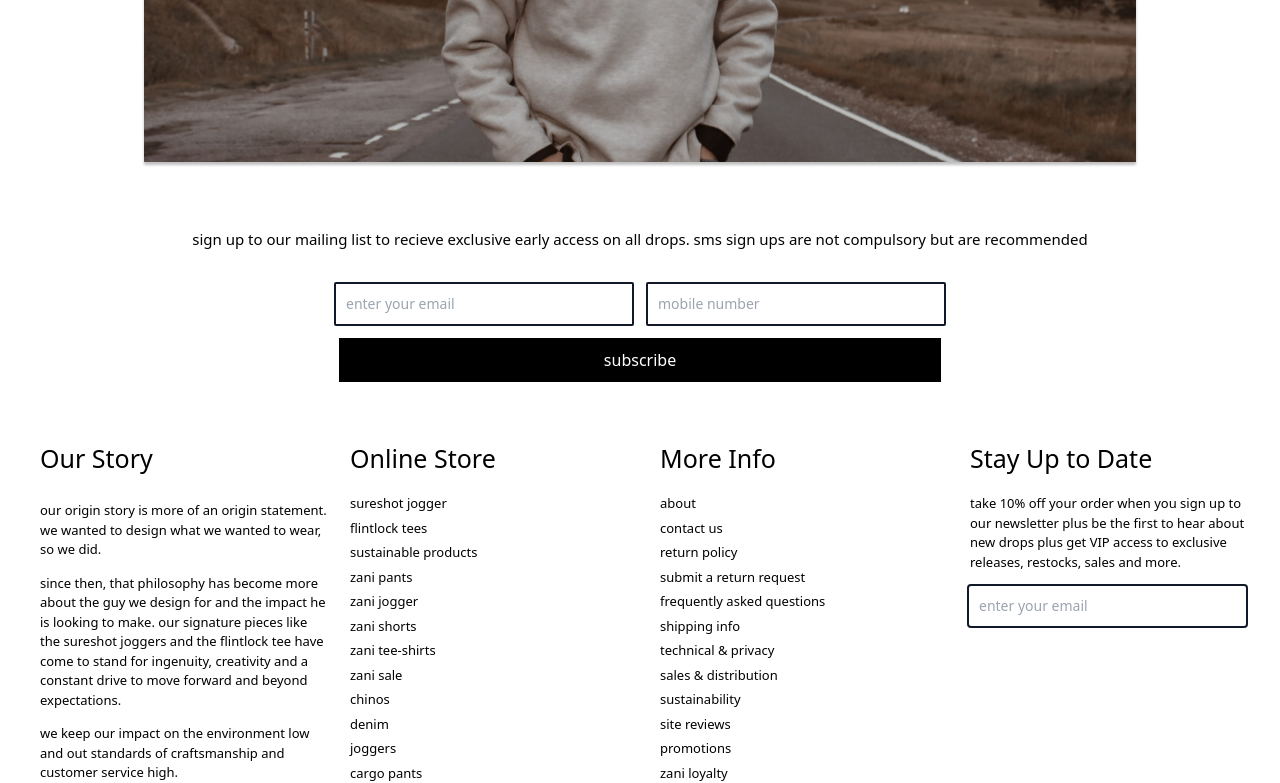
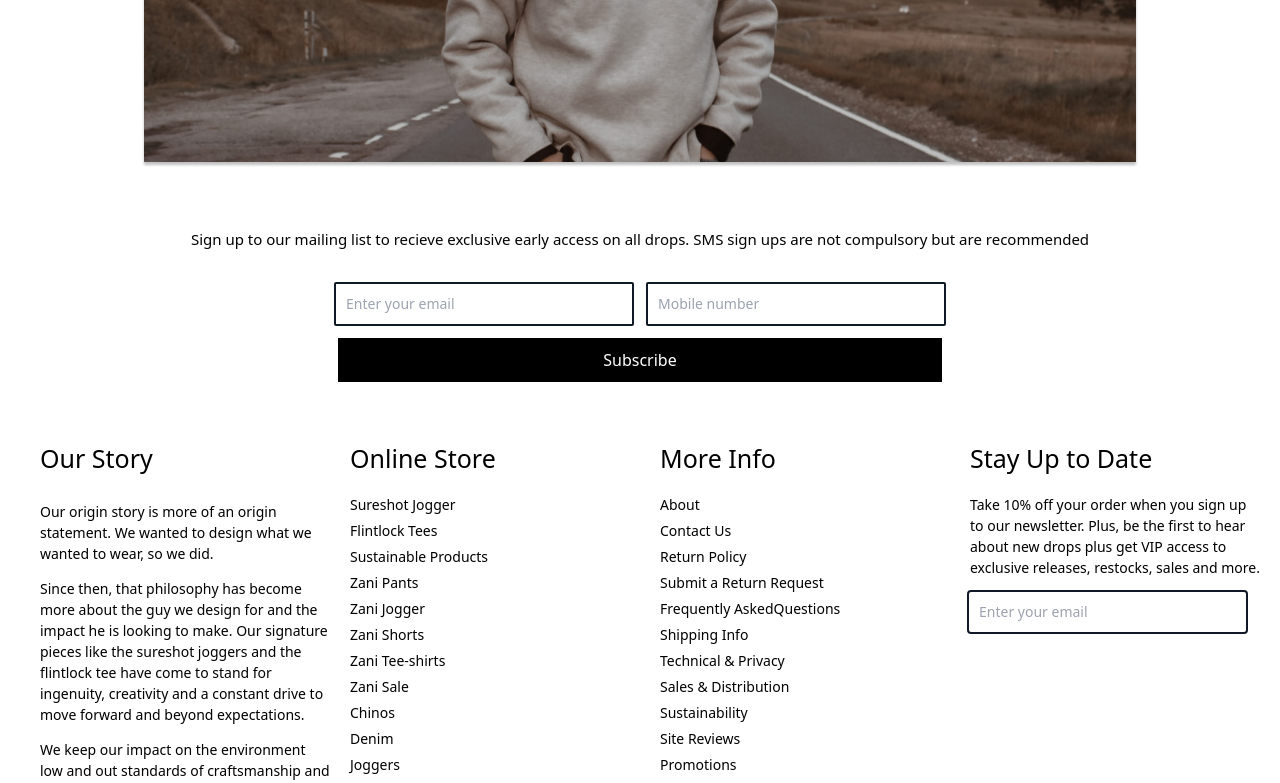
Before and after one commit to EmekaManuel/zani-store, a React (Vite) app: page / in a window 1280 px wide. Shown: the part 2000-2783 px from the top of the page. Built offline with nearby package versions, Linux system fonts and the light colour scheme.

Commit message:
minor text formatting(eg footer links)

```diff
--- a/index.html
+++ b/index.html
@@ -4,7 +4,7 @@
     <meta charset="UTF-8" />
     <link rel="icon" type="image/svg+xml" href="/vite.svg" />
     <meta name="viewport" content="width=device-width, initial-scale=1.0" />
-    <title>Vite + React</title>
+    <title>Zani Stores</title>
   </head>
   <body style="background-color: white;">
     <div id="root"></div>
--- a/src/Components/Contact.jsx
+++ b/src/Components/Contact.jsx
@@ -5,29 +5,29 @@ const Contact = () => {
     <div className="flex justify-center flex-col mx-auto mb-3 md:mb-0">
       <div className="categories-title flex justify-center text-center md:my-5">
         <h1 className="text-[20px] md:text-[15px] px-8">
-          sign up to our mailing list to recieve exclusive early access on all
-          drops. sms sign ups are not compulsory but are recommended
+          Sign up to our mailing list to recieve exclusive early access on all
+          drops. SMS sign ups are not compulsory but are recommended
         </h1>
       </div>
 
       <div className="flex justify-center flex-col md:space-x-3 md:flex-row mx-10 md:mx-0 my-6 md:my-0 mb-3 md:mb-0">
         <input
           type="text"
-          className="bg-white border-2 my-3   border-gray-900 text-gray-900 text-sm rounded-sm focus:ring-blue-500 focus:outline-none focus:border-blue-500 md:w-[300px] block p-2.5"
-          placeholder="enter your email"
+          className="bg-white border-2 my-3 border-gray-900 text-gray-900 text-sm rounded-sm focus:ring-blue-500 focus:outline-none focus:border-blue-500 md:w-[300px] block p-2.5"
+          placeholder="Enter your email"
         />
         <input
           type="number"
-          className="bg-white border-2 my-3  border-gray-900 text-gray-900 text-sm rounded-sm focus:ring-blue-500 focus:outline-none focus:border-blue-500 md:w-[300px] block p-2.5"
-          placeholder="mobile number"
+          className="bg-white border-2 my-3 border-gray-900 text-gray-900 text-sm rounded-sm focus:ring-blue-500 focus:outline-none focus:border-blue-500 md:w-[300px] block p-2.5"
+          placeholder="Mobile number"
         />
 
 
       </div>
 
-    <div className="flex justify-center text-center ">
-      <p className="bg-black text-white xl:px-[265px] xl:py-[10px] px-[120px] py-[10px] md:py-[10px] md:px-[264px]">subscribe</p>
-    </div>
+      <div className="flex justify-center text-center">
+        <p className="bg-black text-white xl:px-[265px] xl:py-[10px] px-[120px] py-[10px] md:py-[10px] md:px-[264px] hover:bg-gray-900 cursor-pointer">Subscribe</p>
+      </div>
     </div>
   );
 };
--- a/src/Components/Footer.jsx
+++ b/src/Components/Footer.jsx
@@ -6,28 +6,28 @@ const Footer = () => {
       {/******************** our story *****************/}
       <div className=" flex pl-5 flex-col text-left md:w-1/4 md:my-10">
         <h1 className="text-[12px] text-2xl md:text-[25px] my-5">Our Story</h1>
-        <p className="md:text-[13px]">
+        <p className="md:text-[14px]">
           <p className="py-[7px]">
-            our origin story is more of an origin statement. we wanted to design
+            Our origin story is more of an origin statement. We wanted to design
             what we wanted to wear, so we did.
           </p>
 
           <p className="py-[7px]">
-            since then, that philosophy has become more about the guy we design
-            for and the impact he is looking to make. our signature pieces like
+            Since then, that philosophy has become more about the guy we design
+            for and the impact he is looking to make. Our signature pieces like
             the sureshot joggers and the flintlock tee have come to stand for
             ingenuity, creativity and a constant drive to move forward and
             beyond expectations.
           </p>
           <p className="py-[7px]">
-            we keep our impact on the environment low and out standards of
+            We keep our impact on the environment low and out standards of
             craftsmanship and customer service high.
           </p>
           <p className="py-[7px]">
-            we're for good times and even greater design and we create what you
+            We're for good times and even greater design and we create what you
             want to wear because we wear it too.
           </p>
-          <p className="py-[7px]">we are zani</p>
+          <p className="py-[7px]">We are Zani.</p>
         </p>
       </div>
       {/******************** our story ends *****************/}
@@ -38,22 +38,74 @@ const Footer = () => {
         <h1 className="text-[12px] text-2xl md:text-[25px] my-5">
           Online Store
         </h1>
-        <ul className="md:text-[13px]">
-          <p className="pb-[5px]">sureshot jogger</p>
-          <p className="pb-[5px]">flintlock tees</p>
-          <p className="pb-[5px]">sustainable products</p>
-          <p className="pb-[5px]">zani pants</p>
-          <p className="pb-[5px]">zani jogger</p>
-          <p className="pb-[5px]">zani shorts</p>
-          <p className="pb-[5px]">zani tee-shirts</p>
-          <p className="pb-[5px]">zani sale</p>
-          <p className="pb-[5px]">chinos</p>
-          <p className="pb-[5px]">denim</p>
-          <p className="pb-[5px]">joggers</p>
-          <p className="pb-[5px]">cargo pants</p>
-          <p className="pb-[5px]">hoodies</p>
-          <p className="pb-[5px]">ree grn</p>
-          <p className="pb-[5px]">gill cards</p>
+        <ul className="md:text-[14px]">
+          <a href="">
+            <p className="pb-[5px]">Sureshot Jogger</p>
+          </a>
+
+          <a href="">
+            <p className="pb-[5px]">Flintlock Tees</p>
+          </a>
+
+          <a href="">
+            <p className="pb-[5px]">Sustainable Products</p>
+          </a>
+
+          <a href="">
+            <p className="pb-[5px]">Zani Pants</p>
+          </a>
+
+          <a href="">
+            <p className="pb-[5px]">Zani Jogger</p>
+          </a>
+
+          <a href="">
+            <p className="pb-[5px]">Zani Shorts</p>
+          </a>
+
+          <a href="">
+            <p className="pb-[5px]">Zani Tee-shirts</p>
+
+          </a>
+
+          <a href="">
+            <p className="pb-[5px]">Zani Sale</p>
+
+          </a>
+
+          <a href="">
+            <p className="pb-[5px]">Chinos</p>
+
+          </a>
+
+          <a href="">
+            <p className="pb-[5px]">Denim</p>
+
+          </a>
+
+          <a href="">
+            <p className="pb-[5px]">Joggers</p>
+
+          </a>
+
+          <a href="">
+            <p className="pb-[5px]">Cargo Pants</p>
+
+          </a>
+
+          <a href="">
+            <p className="pb-[5px]">Hoodies</p>
+
+          </a>
+
+          <a href="">
+            <p className="pb-[5px]">Ree Grn</p>
+
+          </a>
+
+          <a href="">
+            <p className="pb-[5px]">Gill Cards</p>
+          </a>
         </ul>
       </div>
 
@@ -63,22 +115,66 @@ const Footer = () => {
 
       <div className=" flex pl-5 flex-col md:w-1/4 text-left md:my-10">
         <h1 className="text-[12px] text-2xl md:text-[25px] my-5">More Info</h1>
-        <ul className="md:text-[13px]">
-          <p className="pb-[5px]">about</p>
-          <p className="pb-[5px]"> contact us </p>
-          <p className="pb-[5px]">return policy</p>
-          <p className="pb-[5px]">submit a return request</p>
-          <p className="pb-[5px]">frequently asked questions</p>
-          <p className="pb-[5px]">shipping info</p>
-          <p className="pb-[5px]">{"technical & privacy"}</p>
-          <p className="pb-[5px]">{"sales & distribution"}</p>
-          <p className="pb-[5px]">sustainability</p>
-          <p className="pb-[5px]">site reviews</p>
-          <p className="pb-[5px]">promotions</p>
-          <p className="pb-[5px]">zani loyalty</p>
-          <p className="pb-[5px]">refer a friend</p>
-          <p className="pb-[5px]">ambassador program</p>
-          <p className="pb-[5px]">those who wear</p>
+        <ul className="md:text-[14px]">
+          <a href="">
+            <p className="pb-[5px]">About</p>
+          </a>
+
+          <a href="">
+            <p className="pb-[5px]">Contact Us </p>
+          </a>
+
+          <a href="">
+            <p className="pb-[5px]">Return Policy</p>
+          </a>
+
+          <a href="">
+            <p className="pb-[5px]">Submit a Return Request</p>
+          </a>
+
+          <a href="">
+            <p className="pb-[5px]">Frequently AskedQuestions</p>
+          </a>
+
+          <a href="">
+            <p className="pb-[5px]">Shipping Info</p>
+          </a>
+
+          <a href="">
+            <p className="pb-[5px]">Technical & Privacy</p>
+          </a>
+
+          <a href="">
+            <p className="pb-[5px]">Sales & Distribution</p>
+          </a>
+
+          <a href="">
+            <p className="pb-[5px]">Sustainability</p>
+          </a>
+
+          <a href="">
+            <p className="pb-[5px]">Site Reviews</p>
+          </a>
+
+          <a href="">
+            <p className="pb-[5px]">Promotions</p>
+          </a>
+
+          <a href="">
+            <p className="pb-[5px]">Zani Loyalty</p>
+          </a>
+
+          <a href="">
+            <p className="pb-[5px]">Refer a Friend</p>
+          </a>
+
+          <a href="">
+            <p className="pb-[5px]">Ambassador Program</p>
+          </a>
+
+          <a href="">
+            <p className="pb-[5px]">Those Who Wear</p>
+          </a>
         </ul>
       </div>
 
@@ -88,15 +184,15 @@ const Footer = () => {
         <h1 className="text-[12px] text-2xl md:text-[25px] my-5">
           Stay Up to Date
         </h1>
-        <p className="md:text-[13px]">
-          take 10% off your order when you sign up to our newsletter plus be the
+        <p className="md:text-[14px]">
+          Take 10% off your order when you sign up to our newsletter. Plus, be the
           first to hear about new drops plus get VIP access to exclusive
           releases, restocks, sales and more.
         </p>
         <input
-          type="number"
+          type="email"
           className="bg-white relative border-2 my-3 ml-[-3px] mr-3 border-gray-900 text-gray-900 text-sm rounded only:odd:md:w-[180px] block p-2.5"
-          placeholder="enter your email"
+          placeholder="Enter your email"
         />
       </div>
     </div>
--- a/src/Components/LoginHero.jsx
+++ b/src/Components/LoginHero.jsx
@@ -9,8 +9,7 @@ const loginPage = () => {
       <img
         src={LoginImage}
         className="w-full hidden md:flex md:visible md:w-1/2 h-4/6 object-cover md:h-full"
-        alt=""
-        srcSet=""
+        alt="login"
       />
 
       <div className="absolute hidden md:visible bg-black bottom-[150px] rounded left-5 md:flex items-center justify-center">
--- a/src/Components/NavBar.jsx
+++ b/src/Components/NavBar.jsx
@@ -17,7 +17,7 @@ const NavBar = () => {
   }
 
   return (
-    <div className="flex justify-between items-center px-4 h-20">
+    <nav className="flex justify-between items-center px-4 h-20">
 
       {/* mobile menu navigation */}
 
@@ -28,7 +28,7 @@ const NavBar = () => {
       <div onClick={handleNav} className={showNav ? "absolute z-10 left-0 top-0 w-full bg-gray-100/90 px-4 py-7 flex flex-col" : "absolute left-[-100%]"}>
 
       <div className="absolute right-5 top-5">
-        <img src={Logo} alt="" />
+        <img src={Logo} alt="zani-stores" />
       </div>
 
         <ul className="mt-10">
@@ -71,7 +71,7 @@ const NavBar = () => {
         <li className={mainNavItems ? 'hidden' : 'block'} ><Link to = '/search'>search</Link></li>
         <li className="hidden md:flex"><Link to='/cart'>cart</Link></li>
       </ul>
-    </div>
+    </nav>
   );
 };
 
```
Also changed, not shown: src/Components/Hero.jsx (+3 -4 lines).
